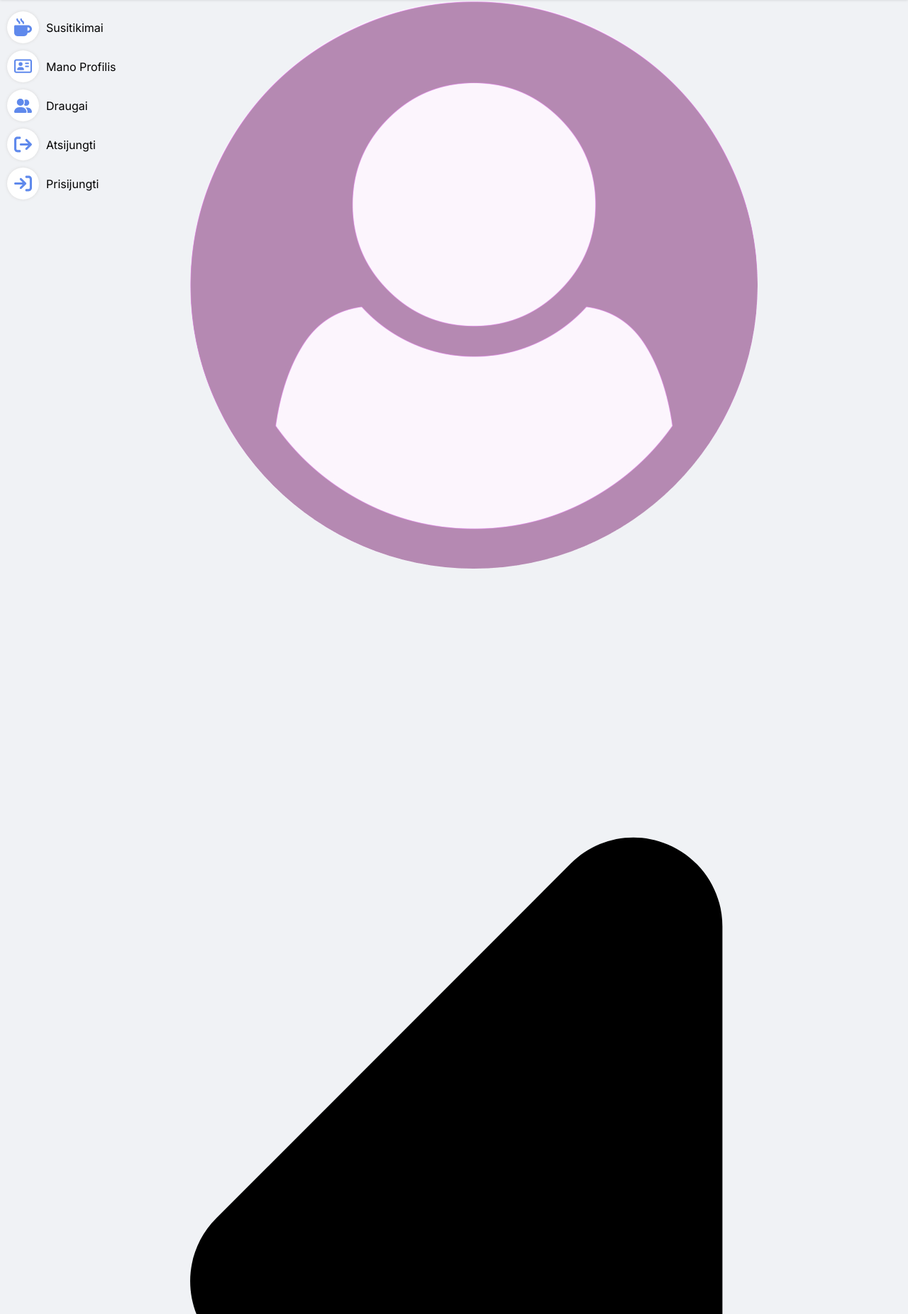
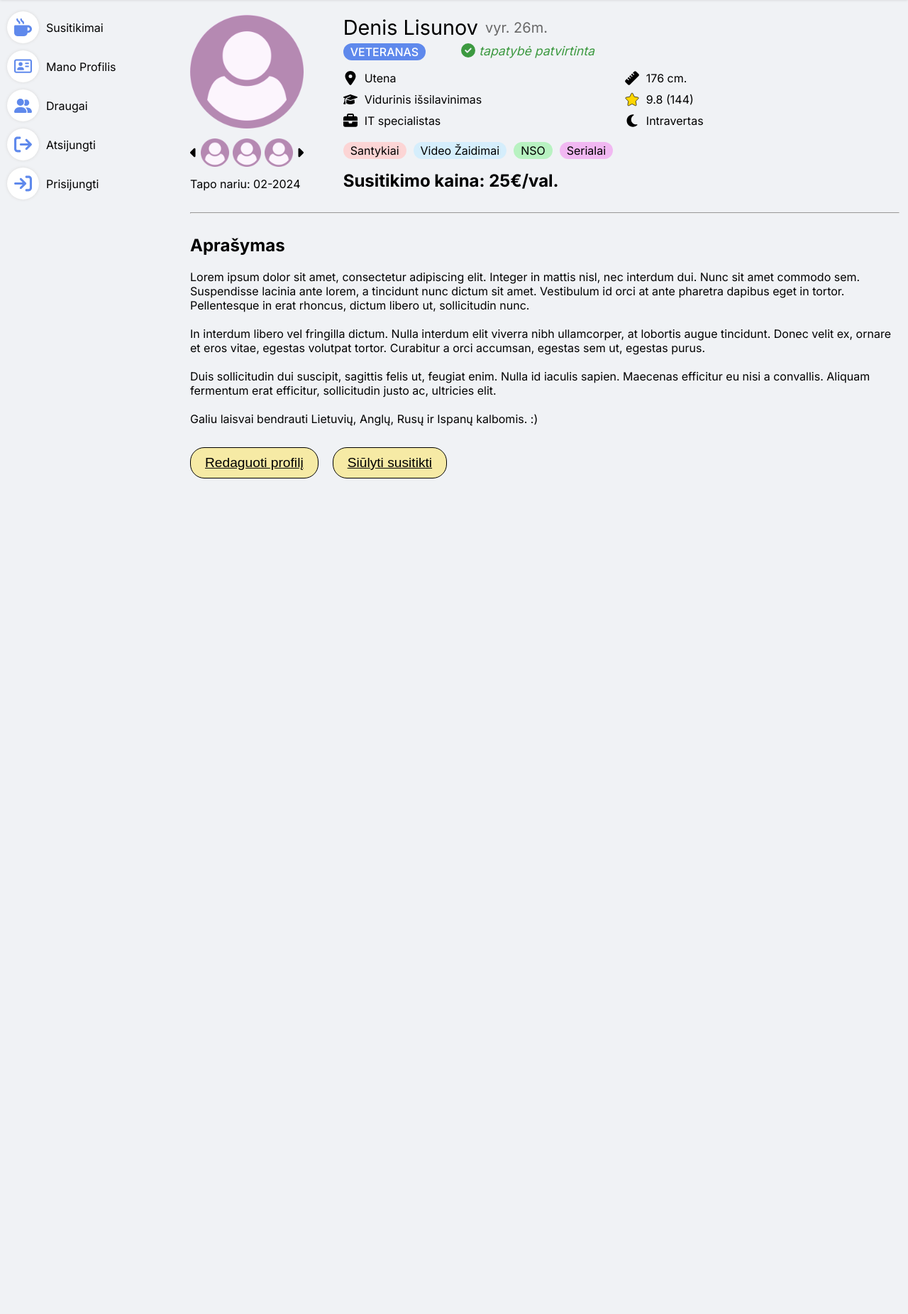
Before and after one commit to NorthOC/mvp-friend-rental, a Django app: page /profilis/1/ in a window 1280 px wide. Shown: the part 69-1920 px from the top of the page at 71% size. Run offline with Django 5.2, Linux system fonts and the light colour scheme.

Commit message:
profile FE progress

```diff
--- a/antivienas/frontend/templates/pages/profile.html
+++ b/antivienas/frontend/templates/pages/profile.html
@@ -21,16 +21,16 @@
             <div class="profile-manager">
                 <div class="details-container">
                     <div class="images-container">
-                        <div class="image-container">
+                        <div class="image-container" data-id="0">
                             <img src="{% static 'assets/user-no-avatar.png' %}" alt="">
                         </div>
                         <div class="carousel">
                             <div class="left-img">
                                 <svg xmlns="http://www.w3.org/2000/svg" viewBox="0 0 256 512"><!--!Font Awesome Free 6.5.2 by @fontawesome - https://fontawesome.com License - https://fontawesome.com/license/free Copyright 2024 Fonticons, Inc.--><path d="M9.4 278.6c-12.5-12.5-12.5-32.8 0-45.3l128-128c9.2-9.2 22.9-11.9 34.9-6.9s19.8 16.6 19.8 29.6l0 256c0 12.9-7.8 24.6-19.8 29.6s-25.7 2.2-34.9-6.9l-128-128z"/></svg>
                             </div>
-                            <div class="img-preview"><img src="{% static 'assets/user-no-avatar.png' %}" alt=""></div>
-                            <div class="img-preview"><img src="{% static 'assets/user-no-avatar.png' %}" alt=""></div>
-                            <div class="img-preview"><img src="{% static 'assets/user-no-avatar.png' %}" alt=""></div>
+                            <div class="img-preview" data-id="0"><img src="{% static 'assets/user-no-avatar.png' %}" alt=""></div>
+                            <div class="img-preview" data-id="1"><img src="{% static 'assets/user-no-avatar.png' %}" alt=""></div>
+                            <div class="img-preview" data-id="2"><img src="{% static 'assets/user-no-avatar.png' %}" alt=""></div>
                             <div class="right-img">
                                 <svg xmlns="http://www.w3.org/2000/svg" viewBox="0 0 256 512"><!--!Font Awesome Free 6.5.2 by @fontawesome - https://fontawesome.com License - https://fontawesome.com/license/free Copyright 2024 Fonticons, Inc.--><path d="M246.6 278.6c12.5-12.5 12.5-32.8 0-45.3l-128-128c-9.2-9.2-22.9-11.9-34.9-6.9s-19.8 16.6-19.8 29.6l0 256c0 12.9 7.8 24.6 19.8 29.6s25.7 2.2 34.9-6.9l128-128z"/></svg>
                             </div>
@@ -42,8 +42,8 @@
                         <div class="level-container">
                             <p class="level" style="background-color: var(--blue);">Veteranas</p>
                             <div class="id-container">
-                                <svg xmlns="http://www.w3.org/2000/svg" viewBox="0 0 512 512"><!--!Font Awesome Free 6.5.2 by @fontawesome - https://fontawesome.com License - https://fontawesome.com/license/free Copyright 2024 Fonticons, Inc.--><path d="M256 512A256 256 0 1 0 256 0a256 256 0 1 0 0 512zM369 209L241 337c-9.4 9.4-24.6 9.4-33.9 0l-64-64c-9.4-9.4-9.4-24.6 0-33.9s24.6-9.4 33.9 0l47 47L335 175c9.4-9.4 24.6-9.4 33.9 0s9.4 24.6 0 33.9z"/></svg>
-                                <p>tapatybė patvirtinta</p>
+                                <svg style="fill: var(--checkmark-color);" xmlns="http://www.w3.org/2000/svg" viewBox="0 0 512 512"><!--!Font Awesome Free 6.5.2 by @fontawesome - https://fontawesome.com License - https://fontawesome.com/license/free Copyright 2024 Fonticons, Inc.--><path d="M256 512A256 256 0 1 0 256 0a256 256 0 1 0 0 512zM369 209L241 337c-9.4 9.4-24.6 9.4-33.9 0l-64-64c-9.4-9.4-9.4-24.6 0-33.9s24.6-9.4 33.9 0l47 47L335 175c9.4-9.4 24.6-9.4 33.9 0s9.4 24.6 0 33.9z"/></svg>
+                                <p style="color: var(--checkmark-color);">tapatybė patvirtinta</p>
                             </div>
                         </div>
                         <div class="detail-grid">
@@ -59,7 +59,7 @@
                                 <svg xmlns="http://www.w3.org/2000/svg" viewBox="0 0 640 512"><!--!Font Awesome Free 6.5.2 by @fontawesome - https://fontawesome.com License - https://fontawesome.com/license/free Copyright 2024 Fonticons, Inc.--><path d="M320 32c-8.1 0-16.1 1.4-23.7 4.1L15.8 137.4C6.3 140.9 0 149.9 0 160s6.3 19.1 15.8 22.6l57.9 20.9C57.3 229.3 48 259.8 48 291.9v28.1c0 28.4-10.8 57.7-22.3 80.8c-6.5 13-13.9 25.8-22.5 37.6C0 442.7-.9 448.3 .9 453.4s6 8.9 11.2 10.2l64 16c4.2 1.1 8.7 .3 12.4-2s6.3-6.1 7.1-10.4c8.6-42.8 4.3-81.2-2.1-108.7C90.3 344.3 86 329.8 80 316.5V291.9c0-30.2 10.2-58.7 27.9-81.5c12.9-15.5 29.6-28 49.2-35.7l157-61.7c8.2-3.2 17.5 .8 20.7 9s-.8 17.5-9 20.7l-157 61.7c-12.4 4.9-23.3 12.4-32.2 21.6l159.6 57.6c7.6 2.7 15.6 4.1 23.7 4.1s16.1-1.4 23.7-4.1L624.2 182.6c9.5-3.4 15.8-12.5 15.8-22.6s-6.3-19.1-15.8-22.6L343.7 36.1C336.1 33.4 328.1 32 320 32zM128 408c0 35.3 86 72 192 72s192-36.7 192-72L496.7 262.6 354.5 314c-11.1 4-22.8 6-34.5 6s-23.5-2-34.5-6L143.3 262.6 128 408z"/></svg>
                                 <p>Vidurinis išsilavinimas</p>
                             </div>
-                            <div>
+                            <div class="rating">
                                 <svg xmlns="http://www.w3.org/2000/svg" viewBox="0 0 576 512"><!--!Font Awesome Free 6.5.2 by @fontawesome - https://fontawesome.com License - https://fontawesome.com/license/free Copyright 2024 Fonticons, Inc.--><path d="M316.9 18C311.6 7 300.4 0 288.1 0s-23.4 7-28.8 18L195 150.3 51.4 171.5c-12 1.8-22 10.2-25.7 21.7s-.7 24.2 7.9 32.7L137.8 329 113.2 474.7c-2 12 3 24.2 12.9 31.3s23 8 33.8 2.3l128.3-68.5 128.3 68.5c10.8 5.7 23.9 4.9 33.8-2.3s14.9-19.3 12.9-31.3L438.5 329 542.7 225.9c8.6-8.5 11.7-21.2 7.9-32.7s-13.7-19.9-25.7-21.7L381.2 150.3 316.9 18z"/></svg>
                                 <p>9.8 (144)</p>
                             </div>
@@ -68,7 +68,7 @@
                                 <p>IT specialistas</p>
                             </div>
                             <div>
-                                <svg xmlns="http://www.w3.org/2000/svg" viewBox="0 0 384 512"><!--!Font Awesome Free 6.5.2 by @fontawesome - https://fontawesome.com License - https://fontawesome.com/license/free Copyright 2024 Fonticons, Inc.--><path d="M215.7 499.2C267 435 384 279.4 384 192C384 86 298 0 192 0S0 86 0 192c0 87.4 117 243 168.3 307.2c12.3 15.3 35.1 15.3 47.4 0zM192 128a64 64 0 1 1 0 128 64 64 0 1 1 0-128z"/></svg>
+                                <svg xmlns="http://www.w3.org/2000/svg" viewBox="0 0 384 512"><!--!Font Awesome Free 6.5.2 by @fontawesome - https://fontawesome.com License - https://fontawesome.com/license/free Copyright 2024 Fonticons, Inc.--><path d="M223.5 32C100 32 0 132.3 0 256S100 480 223.5 480c60.6 0 115.5-24.2 155.8-63.4c5-4.9 6.3-12.5 3.1-18.7s-10.1-9.7-17-8.5c-9.8 1.7-19.8 2.6-30.1 2.6c-96.9 0-175.5-78.8-175.5-176c0-65.8 36-123.1 89.3-153.3c6.1-3.5 9.2-10.5 7.7-17.3s-7.3-11.9-14.3-12.5c-6.3-.5-12.6-.8-19-.8z"/></svg>
                                 <p>Intravertas</p>
                             </div>
                         </div>
@@ -82,10 +82,6 @@
                         <div class="price-container">
                             <p><strong>Susitikimo kaina: 25€/val.</strong></p>
                         </div>
-                        <div class="btn-container">
-                            <button type="button" id="edit-profile-btn">Redaguoti profilį</button>
-                            <button type="button" id="order-btn">Siūlyti susitikti</button>
-                        </div>
                     </div>
                 </div>
                 <hr>
@@ -96,6 +92,10 @@
                     <p>Duis sollicitudin dui suscipit, sagittis felis ut, feugiat enim. Nulla  id iaculis sapien. Maecenas efficitur eu nisi a convallis. Aliquam  fermentum erat efficitur, sollicitudin justo ac, ultricies elit.</p>
                     <p>Galiu laisvai bendrauti Lietuvių, Anglų, Rusų ir Ispanų kalbomis. :)</p>
                 </div>
+                <div class="btn-container">
+                    <button type="button" id="edit-profile-btn">Redaguoti profilį</button>
+                    <button type="button" id="order-btn">Siūlyti susitikti</button>
+                </div>
             </div>
         </div>
 
--- a/antivienas/static/styles/style.css
+++ b/antivienas/static/styles/style.css
@@ -303,7 +303,7 @@ main{
 .friend-container .right-part{
     width: 100%;
 }
-.friend-container .level{
+.friend-container .level, .level-container .level{
     padding: 2px 10px;
     border-radius: 20px;
     text-transform: uppercase;
@@ -683,10 +683,116 @@ main{
     display: flex;
     flex-direction: column;
     gap: 30px;
+    margin-top: 20px;
+    margin-bottom: 50px;
 }
-
-
-
+.profile-manager .description-container p{
+    margin-top: 20px;
+}
+.profile-manager svg{
+    width: 20px;
+    height: 20px;
+}
+.profile-manager .images-container{
+    display: flex;
+    flex-direction: column;
+    gap: 10px;
+}
+.profile-manager .info-container{
+    display: flex;
+    flex-direction: column;
+}
+.profile-manager .details-container{
+    display: grid;
+    grid-template-columns: 1.1fr 4fr;
+}
+.carousel svg{
+    width: 10px;
+}
+.images-container .carousel{
+    display: flex;
+    align-items: center;
+    gap: 5px;
+}
+.images-container .image-container img{
+    max-width: 160px;
+}
+.images-container .img-preview{
+    max-width: 40px;
+}
+.images-container .img-preview img{
+    width: 100%;
+}
+.info-container .name-container{
+    display: flex;
+    gap: 10px;
+    align-items: center;
+}
+.info-container .level-container{
+    display: flex;
+    gap: 50px;
+    margin: 5px 0px;
+}
+.info-container .name-container small{
+    font-size: 20px;
+    color: var(--pre-text);
+}
+.info-container .id-container{
+    display: flex;
+    gap: 5px;
+}
+.info-container .id-container svg{
+    width: 20px;
+}
+.info-container .id-container p{
+    font-size: 1.1em;
+    font-style: italic;
+}
+.info-container .detail-grid{
+    display: grid;
+    grid-template-columns: 1fr 1fr;
+    gap: 10px;
+    margin: 10px 0px;
+}
+.detail-grid>div{
+    display: flex;
+    gap: 10px;
+}
+.info-container h1{
+    font-weight: 400;
+    font-size: 1.8em;
+}
+.info-container .interest-container{
+    display: flex;
+    gap: 10px;
+    margin: 10px 0px;
+}
+.info-container .rating svg{
+    fill: var(--star-color);
+    stroke: var(--text);
+    stroke-width: 20;
+}
+.info-container .price-container{
+    margin-top: auto;
+}
+.info-container .price-container p{
+    font-size: 1.5em;
+}
+.profile-manager .btn-container{
+    display: flex;
+    gap: 20px;
+}
+.profile-manager .btn-container button {
+    background: var(--yellow);
+    border: 1px solid black;
+    font-size: 1.2em;
+    padding: 10px 20px;
+    border-radius: 20px;
+    text-decoration: underline;
+}
+.profile-manager .btn-container button:hover{
+    text-decoration: none;
+}
 
 
 /* RESPONSIVE DESIGN */
```
